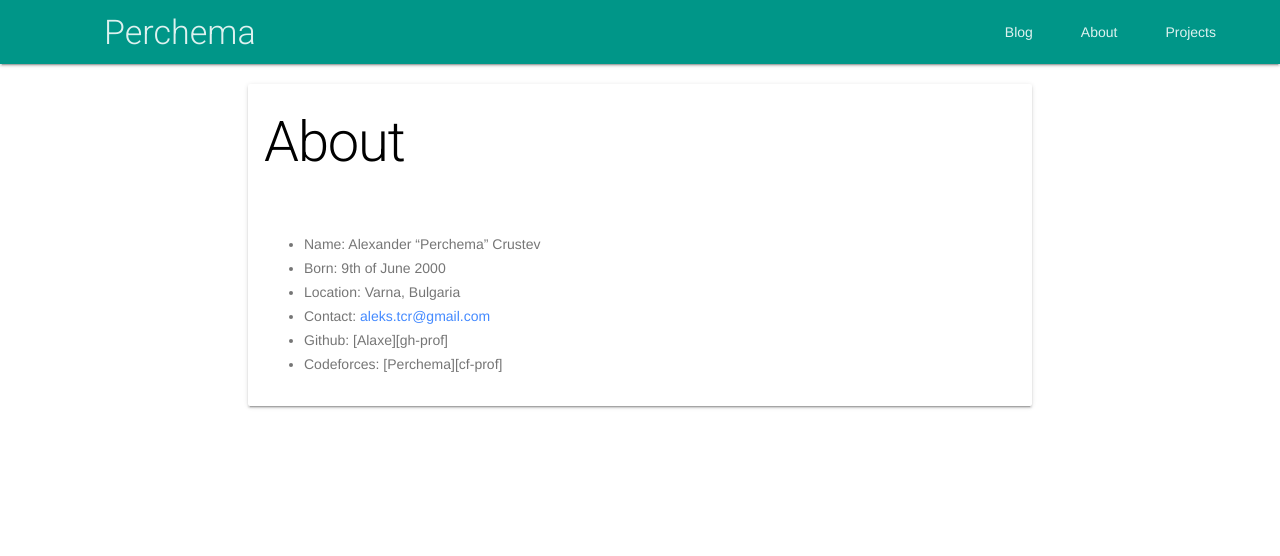
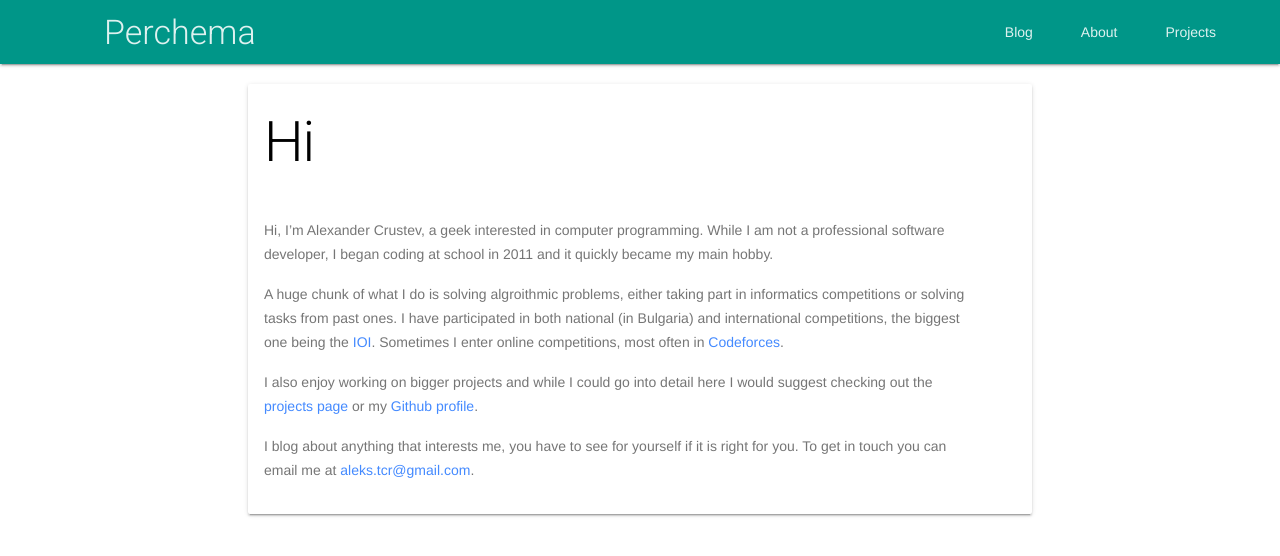
Before and after one commit to Alaxe/alaxe.github.io, a Jekyll site: the page built from about.md, in a window 1280 px wide. Shown: the top 556 px of the page. Built offline with Jekyll 4.4.1, drawn with Linux system fonts in a browser that asks for light colours.

Commit message:
Redesigned the about page

```diff
--- a/about.md
+++ b/about.md
@@ -1,11 +1,27 @@
 ---
 layout: page
-title: About
+title: Hi
 permalink: /about/
 ---
- - Name: Alexander "Perchema" Crustev
- - Born: 9th of June 2000
- - Location: Varna, Bulgaria
- - Contact: <aleks.tcr@gmail.com>
- - Github: [Alaxe][gh-prof]
- - Codeforces: [Perchema][cf-prof]
+Hi, I'm Alexander Crustev, a geek interested in computer programming. While I
+am not a professional software developer, I began coding at school in 2011 and
+it quickly became my main hobby.
+
+A huge chunk of what I do is solving algroithmic problems, either taking part in
+informatics competitions or solving tasks from past ones. I have participated in
+both national (in Bulgaria) and international competitions, the biggest one
+being the [IOI][ioi]. Sometimes I enter online competitions, most often
+in [Codeforces][cf-profile].
+
+I also enjoy working on bigger projects and while I could go into detail here I
+would suggest checking out the [projects page][projects] or my
+[Github profile][gh-profile].
+
+I blog about anything that interests me, you have to see for yourself if it is
+right for you. To get in touch you can email me at [aleks.tcr@gmail.com][mail].
+
+[projects]: /projects
+[ioi]: http://stats.ioinformatics.org/people/5853
+[cf-profile]: http://codeforces.com/profile/perchema
+[gh-profile]: http://github.com/Alaxe
+[mail]: mailto:aleks.tcr@gmail.com
```
